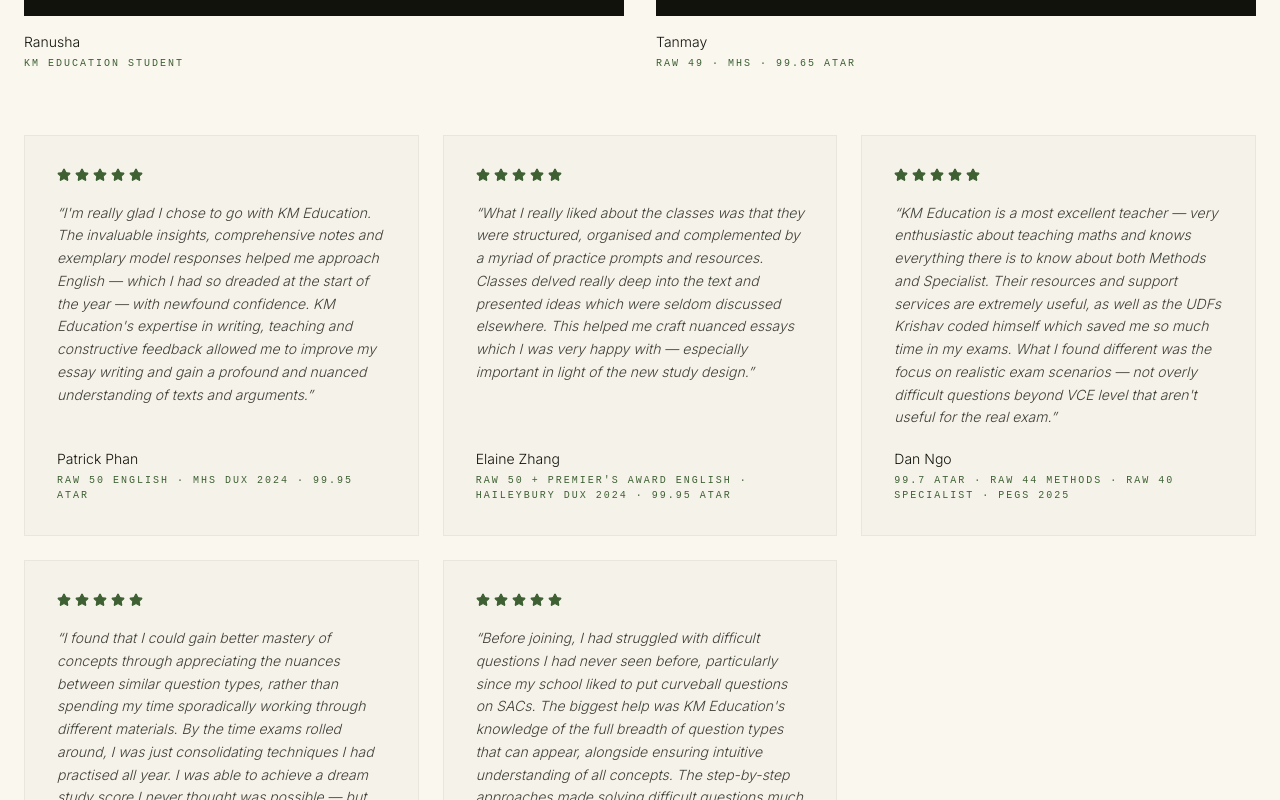
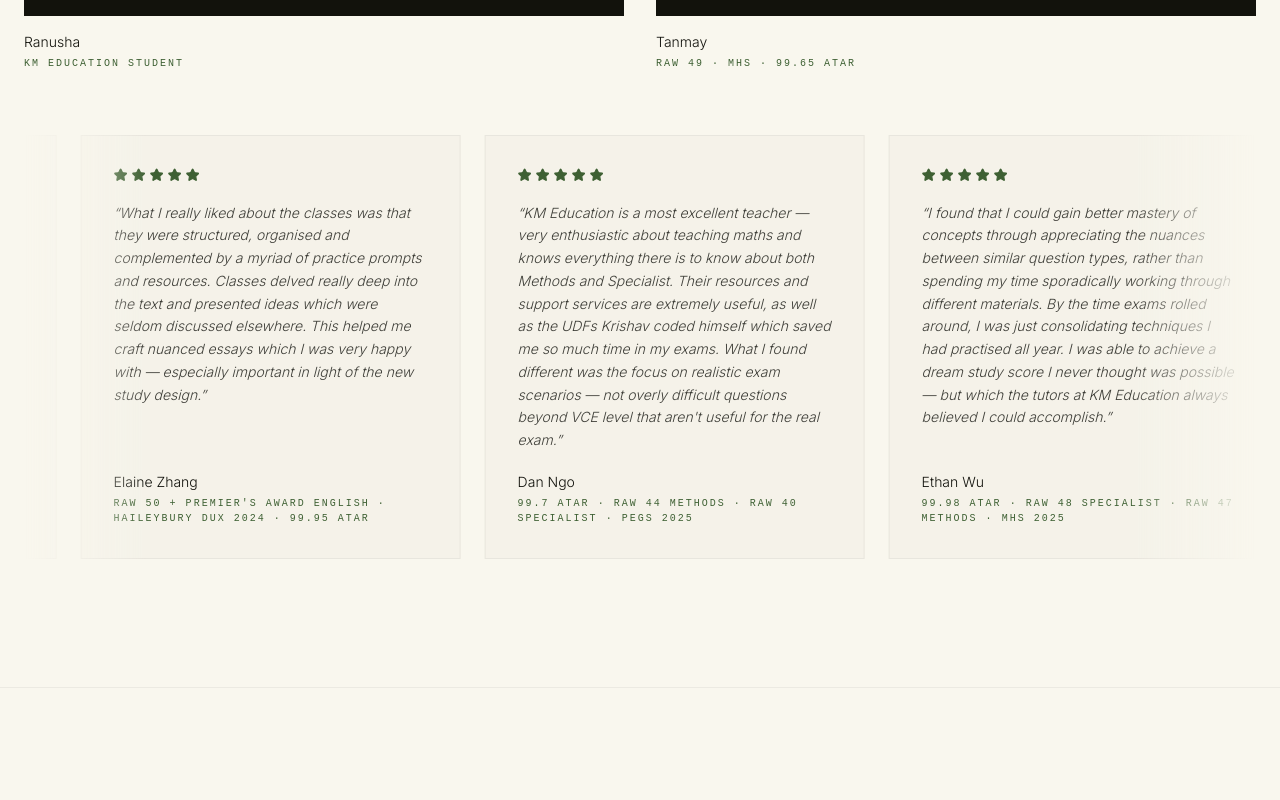
Before and after one commit to Malkri/km-education, a Next.js app: page / in a window 1280 px wide. Shown: the part 5780-6580 px from the top of the page. Built offline with nearby package versions, Linux system fonts and the light colour scheme; grey boxes are pictures that could not be loaded.

Commit message:
review caoursels

```diff
--- a/src/app/globals.css
+++ b/src/app/globals.css
@@ -68,6 +68,15 @@
   --ring: var(--brand);
 }
 
+@keyframes marquee {
+  from { transform: translateX(0); }
+  to { transform: translateX(-50%); }
+}
+
+@utility animate-marquee {
+  animation: marquee 40s linear infinite;
+}
+
 @layer base {
   * {
     border-color: var(--color-border);
--- a/src/components/sections/Testimonials.tsx
+++ b/src/components/sections/Testimonials.tsx
@@ -75,9 +75,10 @@
           ))}
         </div>
 
-        <div className="grid md:grid-cols-2 lg:grid-cols-3 gap-6">
-          {testimonials.map((t, i) => (
-            <div key={i} className="p-8 border border-ink/5 bg-sand/30 space-y-5 flex flex-col">
+        <div className="overflow-hidden [mask-image:linear-gradient(to_right,transparent,black_10%,black_90%,transparent)] group">
+          <div className="flex gap-6 animate-marquee w-max group-hover:[animation-play-state:paused]">
+            {[...testimonials, ...testimonials].map((t, i) => (
+              <div key={i} className="p-8 border border-ink/5 bg-sand/30 space-y-5 flex flex-col w-[380px] shrink-0">
                 <div className="flex gap-1 text-brand">
                   {Array.from({ length: 5 }).map((_, j) => (
                     <Star key={j} className="size-3.5 fill-brand" />
@@ -96,6 +97,7 @@
             ))}
           </div>
         </div>
+      </div>
     </section>
   );
 }
```
Lines whose indentation alone changed are shown as unchanged.
